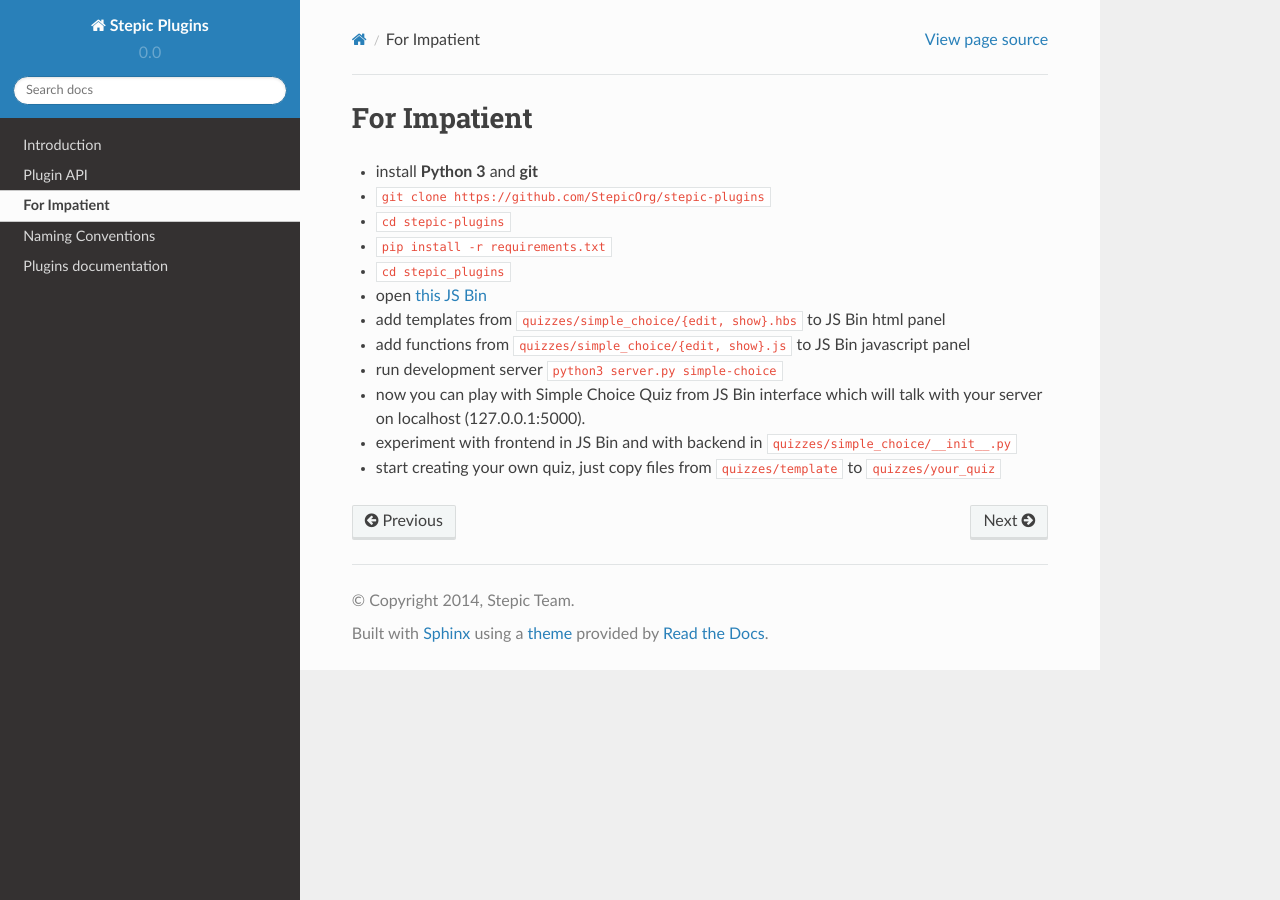
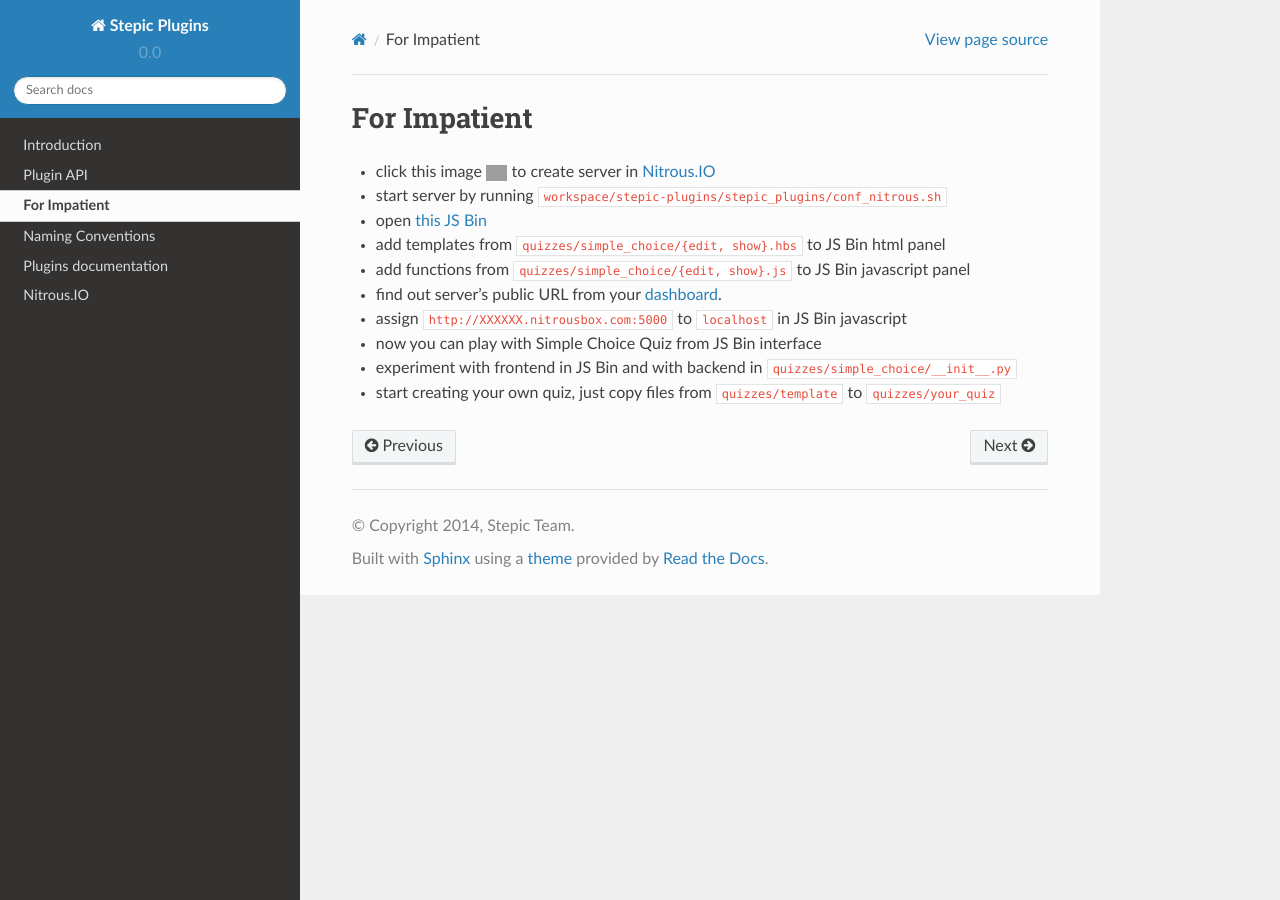
Before and after one commit to StepicOrg/stepik-plugins, a Sphinx documentation site: the page built from docs/for_impatient.rst, in a window 1280 px wide. Built offline with Sphinx 7.4.7 and the Read the Docs theme 2.0.0, drawn with Linux system fonts in a browser that asks for light colours; grey boxes are pictures that could not be loaded.

Commit message:
added Nitrous.IO support and docs

```diff
--- a/docs/for_impatient.rst
+++ b/docs/for_impatient.rst
@@ -1,16 +1,19 @@
 For Impatient
 *************
 
-* install **Python 3** and **git**
-* ``git clone https://github.com/StepicOrg/stepic-plugins``
-* ``cd stepic-plugins``
-* ``pip install -r requirements.txt``
-* ``cd stepic_plugins``
+* click this image |nitrous| to create server in `Nitrous.IO <http://nitrous.io>`_
+* start server by running ``workspace/stepic-plugins/stepic_plugins/conf_nitrous.sh``
 * open `this JS Bin <http://jsbin.com/hikik/latest/edit>`_
 * add templates from ``quizzes/simple_choice/{edit, show}.hbs`` to JS Bin html panel
 * add functions from ``quizzes/simple_choice/{edit, show}.js`` to JS Bin javascript panel
-* run development server ``python3 server.py simple-choice``
+* find out server's public URL from your `dashboard <https://www.nitrous.io/app#/boxes>`_.
+* assign ``http://XXXXXX.nitrousbox.com:5000`` to ``localhost`` in JS Bin javascript
 * now you can play with Simple Choice Quiz from JS Bin interface
-  which will talk with your server on localhost (127.0.0.1:5000).
 * experiment with frontend in JS Bin and with backend in ``quizzes/simple_choice/__init__.py``
 * start creating your own quiz, just copy files from ``quizzes/template`` to ``quizzes/your_quiz``
+
+
+.. |nitrous| image:: https://d3o0mnbgv6k92a.cloudfront.net/assets/hack-s-v1-7475db0cf93fe5d1e29420c928ebc614.png
+  :height: 16
+  :alt: create server at Nitrous.IO
+  :target: https://www.nitrous.io/hack_button?source=embed&runtime=django&repo=StepicOrg%2Fstepic-plugins&file_to_open=stepic_plugins%2Fquizzes%2Fsimple_choice%2F__init__.py
--- a/docs/index.rst
+++ b/docs/index.rst
@@ -16,6 +16,7 @@ Contents:
    for_impatient
    naming_conventions
    quizzes/index
+   nitrous.io
 
 
 
```
Also changed, not shown: README.md (+5 -1 lines), docs/nitrous.io.rst (added, +18 -0 lines), 2 other files.
